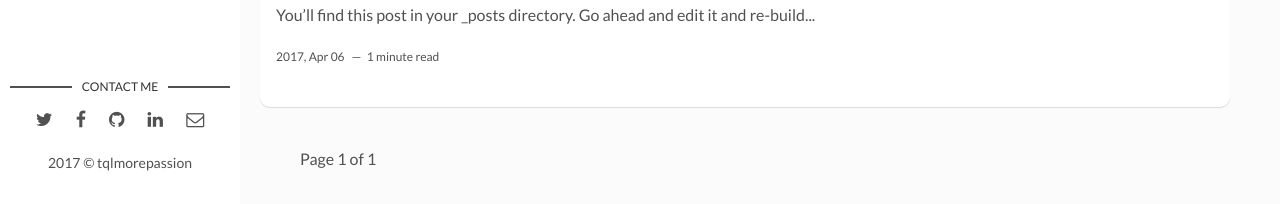
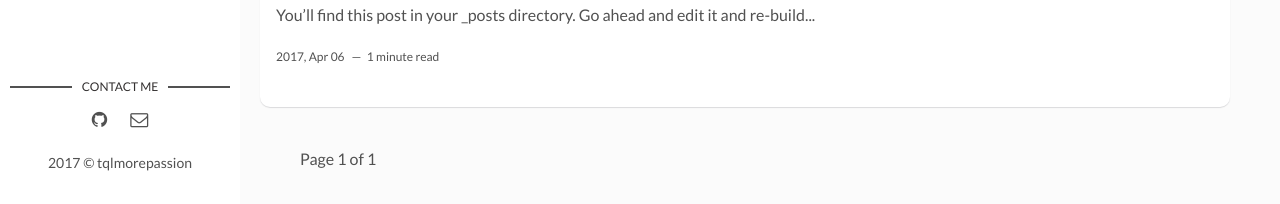
Before and after one commit to tqlmorepassion/tqlmorepassion.github.io, a Jekyll site: the page built from index.html, in a window 1280 px wide and 1296 px high. Shown: the part 1089-1293 px from the top of the window. Built offline with Jekyll 4.4.1, drawn with Linux system fonts in a browser that asks for light colours; the list of posts is cut into pages by our own code.

Commit message:
隐藏一些平台

```diff
--- a/_layouts/main.html
+++ b/_layouts/main.html
@@ -16,31 +16,32 @@ layout: default
     <section class="contact">
       <h3 class="contact-title">Contact me</h3>
       <ul>
-        {% if site.twitter %}
-          <li><a href="https://twitter.com/{{ site.twitter }}" target="_blank"><i class="fa fa-twitter" aria-hidden="true"></i></a></li>
+        {% if site.github %}
+        <li class="github"><a href="http://github.com/{{site.github}}" target="_blank"><i class="fa fa-github"></i></a></li>
         {% else %}
-          <li><a href="https://twitter.com/artemsheludko_" target="_blank"><i class="fa fa-twitter" aria-hidden="true"></i></a></li>
-        {% endif %}
-        {% if site.facebook %}
-          <li><a href="https://facebook.com/{{ site.facebook }}" target="_blank"><i class="fa fa-facebook" aria-hidden="true"></i></a></li>
-        {% else %}
-          <li><a href="https://facebook.com/" target="_blank"><i class="fa fa-facebook" aria-hidden="true"></i></a></li>
-        {% endif %}
-        {% if site.github %}
-          <li class="github"><a href="http://github.com/{{site.github}}" target="_blank"><i class="fa fa-github"></i></a></li>
-        {% else %}
-          <li class="github"><a href="http://github.com/" target="_blank"><i class="fa fa-github" aria-hidden="true"></i></a></li>
-        {% endif %}
-        {% if site.linkedin %}
-          <li class="linkedin"><a href="https://in.linkedin.com/in/{{site.linkedin}}" target="_blank"><i class="fa fa-linkedin"></i></a></li>
-        {% else %}
-          <li class="linkedin"><a href="https://in.linkedin.com/" target="_blank"><i class="fa fa-linkedin" aria-hidden="true"></i></a></li>
+        <li class="github"><a href="http://github.com/" target="_blank"><i class="fa fa-github" aria-hidden="true"></i></a></li>
         {% endif %}
         {% if site.email %}
-          <li class="email"><a href="mailto:{{site.email}}"><i class="fa fa-envelope-o"></i></a></li>
+        <li class="email"><a href="mailto:{{site.email}}"><i class="fa fa-envelope-o"></i></a></li>
         {% else %}
-          <li class="email"><a href="mailto:example.david@blog.com"><i class="fa fa-envelope-o" aria-hidden="true"></i></a></li>
+        <li class="email"><a href="mailto:example.david@blog.com"><i class="fa fa-envelope-o" aria-hidden="true"></i></a></li>
         {% endif %}
+        <!--{% if site.twitter %}-->
+          <!--<li><a href="https://twitter.com/{{ site.twitter }}" target="_blank"><i class="fa fa-twitter" aria-hidden="true"></i></a></li>-->
+        <!--{% else %}-->
+          <!--<li><a href="https://twitter.com/artemsheludko_" target="_blank"><i class="fa fa-twitter" aria-hidden="true"></i></a></li>-->
+        <!--{% endif %}-->
+        <!--{% if site.facebook %}-->
+          <!--<li><a href="https://facebook.com/{{ site.facebook }}" target="_blank"><i class="fa fa-facebook" aria-hidden="true"></i></a></li>-->
+        <!--{% else %}-->
+          <!--<li><a href="https://facebook.com/" target="_blank"><i class="fa fa-facebook" aria-hidden="true"></i></a></li>-->
+        <!--{% endif %}-->
+
+        <!--{% if site.linkedin %}-->
+          <!--<li class="linkedin"><a href="https://in.linkedin.com/in/{{site.linkedin}}" target="_blank"><i class="fa fa-linkedin"></i></a></li>-->
+        <!--{% else %}-->
+          <!--<li class="linkedin"><a href="https://in.linkedin.com/" target="_blank"><i class="fa fa-linkedin" aria-hidden="true"></i></a></li>-->
+        <!--{% endif %}-->
       </ul>
     </section> <!-- End Section Contact -->
     <div class="copyright">
```
